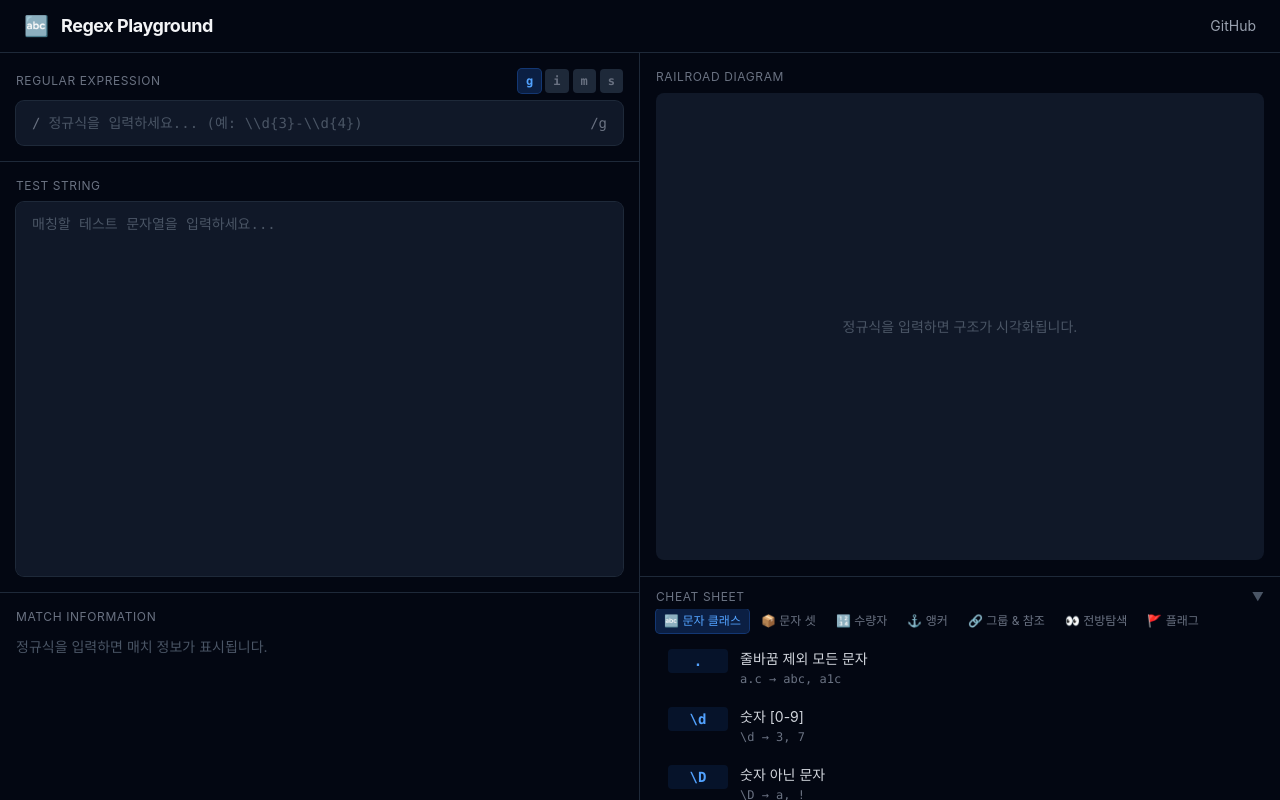
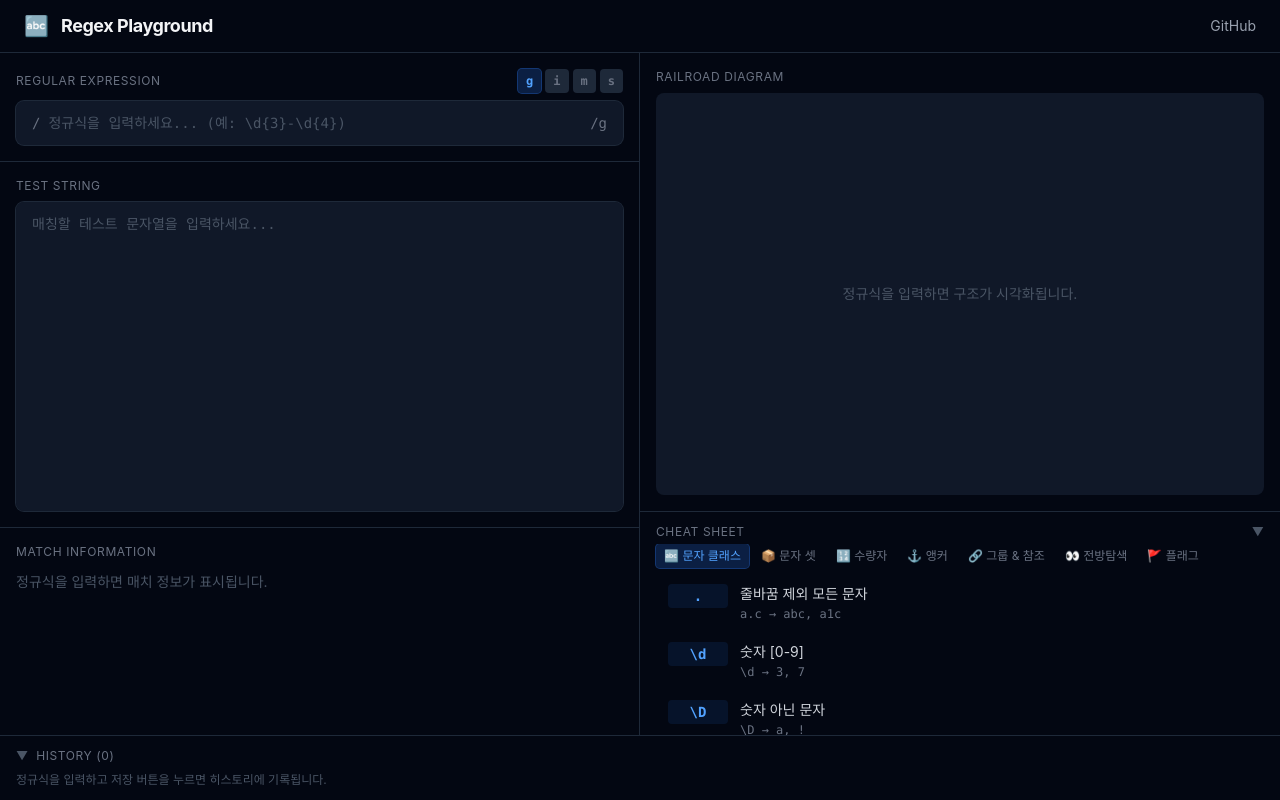
Before and after one commit to Dev-2A/regex-playground, a React (Vite) app: page / in a window 1280 px wide. Built offline with nearby package versions, Linux system fonts and the light colour scheme.

Commit message:
✨ 매칭 히스토리 구현 (저장/불러오기/삭제, localStorage 영구 저장)

```diff
--- a/src/App.jsx
+++ b/src/App.jsx
@@ -6,14 +6,18 @@ import TestStringInput from "./components/Editor/TestStringInput";
 import MatchPanel from "./components/MatchInfo/MatchPanel";
 import DiagramPanel from "./components/Visualizer/DiagramPanel";
 import CheatSheetPanel from "./components/CheatSheet/CheatSheetPanel";
+import HistoryPanel from "./components/History/HistoryPanel";
 import { useRegex } from "./hooks/useRegex";
+import { useHistory } from "./hooks/useHistory";
 
 function App() {
   const {
     pattern,
     setPattern,
     flags,
+    flagString,
     toggleFlag,
+    setFlagsFromString,
     testString,
     setTestString,
     regex,
@@ -22,11 +26,29 @@ function App() {
     parseError,
   } = useRegex();
 
+  const { history, addToHistory, removeFromHistory, clearHistory } =
+    useHistory();
+
   const handleInsertPattern = useCallback(
     (syntax) => {
       setPattern((prev) => prev + syntax);
     },
     [setPattern],
+  );
+
+  const handleSave = useCallback(() => {
+    addToHistory(pattern, flagString, testString);
+  }, [addToHistory, pattern, flagString, testString]);
+
+  const handleSelectHistory = useCallback(
+    (item) => {
+      setPattern(item.pattern);
+      setFlagsFromString(item.flags);
+      if (item.testString) {
+        setTestString(item.testString);
+      }
+    },
+    [setPattern, setFlagsFromString, setTestString],
   );
 
   return (
@@ -41,6 +63,7 @@ function App() {
               flags={flags}
               onToggleFlag={toggleFlag}
               error={error}
+              onSave={handleSave}
             />
             <TestStringInput
               testString={testString}
@@ -56,6 +79,14 @@ function App() {
             <CheatSheetPanel onInsertPattern={handleInsertPattern} />
           </>
         }
+        bottom={
+          <HistoryPanel
+            history={history}
+            onSelect={handleSelectHistory}
+            onRemove={removeFromHistory}
+            onClear={clearHistory}
+          />
+        }
       />
     </div>
   );
--- a/src/components/Editor/RegexInput.jsx
+++ b/src/components/Editor/RegexInput.jsx
@@ -1,13 +1,31 @@
 import FlagToggle from "./FlagToggle";
 
-function RegexInput({ pattern, onPatternChange, flags = {}, onToggleFlag, error }) {
+function RegexInput({
+  pattern,
+  onPatternChange,
+  flags = {},
+  onToggleFlag,
+  error,
+  onSave,
+}) {
   return (
     <div className="p-4 border-b border-gray-800">
       <div className="flex items-center justify-between mb-2">
         <p className="text-xs text-gray-500 uppercase tracking-wider">
           Regular Expression
         </p>
-        <FlagToggle flags={flags} onToggle={onToggleFlag} />
+        <div className="flex items-center gap-2">
+          {pattern && (
+            <button
+              onClick={onSave}
+              className="px-2 py-1 rounded text-xs text-gray-400 hover:text-blue-400 hover:bg-blue-500/10 transition-colors"
+              title="히스토리에 저장"
+            >
+              💾 저장
+            </button>
+          )}
+          <FlagToggle flags={flags} onToggle={onToggleFlag} />
+        </div>
       </div>
 
       <div
@@ -23,7 +41,7 @@ function RegexInput({ pattern, onPatternChange, flags = {}, onToggleFlag, error
           type="text"
           value={pattern}
           onChange={(e) => onPatternChange(e.target.value)}
-          placeholder="정규식을 입력하세요... (예: \\d{3}-\\d{4})"
+          placeholder="정규식을 입력하세요... (예: \d{3}-\d{4})"
           spellCheck={false}
           className="flex-1 bg-transparent px-2 py-3 font-mono text-sm text-gray-100 outline-none placeholder:text-gray-600"
         />
--- /dev/null
+++ b/src/components/History/HistoryPanel.jsx
@@ -0,0 +1,116 @@
+import { useState } from "react";
+
+function HistoryPanel({ history, onSelect, onRemove, onClear }) {
+  const [collapsed, setCollapsed] = useState(false);
+
+  if (collapsed) {
+    return (
+      <div className="px-4 py-2">
+        <button
+          onClick={() => setCollapsed(false)}
+          className="flex items-center gap-2 text-xs text-gray-500 hover:text-gray-300 transition-colors"
+        >
+          <span>▶</span>
+          <span className="uppercase tracking-wider">
+            History ({history.length})
+          </span>
+        </button>
+      </div>
+    );
+  }
+
+  return (
+    <div className="px-4 py-3">
+      {/* 헤더 */}
+      <div className="flex items-center justify-between mb-2">
+        <div className="flex items-center gap-2">
+          <button
+            onClick={() => setCollapsed(true)}
+            className="text-xs text-gray-600 hover:text-gray-400 transition-colors"
+            title="접기"
+          >
+            ▼
+          </button>
+          <p className="text-xs text-gray-500 uppercase tracking-wider">
+            History ({history.length})
+          </p>
+        </div>
+        {history.length > 0 && (
+          <button
+            onClick={onClear}
+            className="text-xs text-gray-600 hover:text-red-400 transition-colors"
+          >
+            전체 삭제
+          </button>
+        )}
+      </div>
+
+      {/* 히스토리 리스트 — 가로 스크롤 */}
+      {history.length === 0 ? (
+        <p className="text-xs text-gray-600">
+          정규식을 입력하고 저장 버튼을 누르면 히스토리에 기록됩니다.
+        </p>
+      ) : (
+        <div className="flex gap-2 overflow-x-auto pb-1 scrollbar-hide">
+          {history.map((item) => (
+            <HistoryItem
+              key={item.id}
+              item={item}
+              onSelect={onSelect}
+              onRemove={onRemove}
+            />
+          ))}
+        </div>
+      )}
+    </div>
+  );
+}
+
+function HistoryItem({ item, onSelect, onRemove }) {
+  const timeAgo = getTimeAgo(item.timestamp);
+
+  return (
+    <div className="shrink-0 group relative bg-gray-900 rounded-lg px-3 py-2 hover:bg-gray-800 transition-colors min-w-[160px] max-w-[240px]">
+      {/* 삭제 버튼 */}
+      <button
+        onClick={(e) => {
+          e.stopPropagation();
+          onRemove(item.id);
+        }}
+        className="absolute top-1 right-1 w-5 h-5 flex items-center justify-center rounded text-gray-600 hover:text-red-400 hover:bg-gray-700 opacity-0 group-hover:opacity-100 transition-all text-xs"
+        title="삭제"
+      >
+        ✕
+      </button>
+
+      {/* 클릭하면 불러오기 */}
+      <button onClick={() => onSelect(item)} className="text-left w-full">
+        <div className="flex items-center gap-1 mb-1">
+          <code className="text-xs font-mono text-blue-400 truncate max-w-[180px]">
+            /{item.pattern}/{item.flags}
+          </code>
+        </div>
+        {item.testString && (
+          <p className="text-xs text-gray-500 truncate">{item.testString}</p>
+        )}
+        <p className="text-xs text-gray-600 mt-1">{timeAgo}</p>
+      </button>
+    </div>
+  );
+}
+
+function getTimeAgo(timestamp) {
+  const now = Date.now();
+  const diff = now - new Date(timestamp).getTime();
+  const minutes = Math.floor(diff / 60000);
+  const hours = Math.floor(diff / 3600000);
+  const days = Math.floor(diff / 86400000);
+
+  if (minutes < 1) return "방금";
+  if (minutes < 60) return `${minutes}분 전`;
+  if (hours < 24) return `${hours}시간 전`;
+  if (days < 30) return `${days}일 전`;
+  return new Date(timestamp).toLocaleDateString("ko-KR");
+}
+
+export default HistoryPanel;
--- /dev/null
+++ b/src/hooks/useHistory.js
@@ -0,0 +1,66 @@
+import { useState, useCallback } from "react";
+
+const STORAGE_KEY = "regex-playground-history";
+const MAX_HISTORY = 30;
+
+function loadHistory() {
+  try {
+    const raw = localStorage.getItem(STORAGE_KEY);
+    return raw ? JSON.parse(raw) : [];
+  } catch {
+    return [];
+  }
+}
+
+function saveHistory(history) {
+  try {
+    localStorage.setItem(STORAGE_KEY, JSON.stringify(history));
+  } catch {
+    // localStorage 사용 불가 시 무시
+  }
+}
+
+export function useHistory() {
+  const [history, setHistory] = useState(loadHistory);
+
+  const addToHistory = useCallback((pattern, flagString, testString) => {
+    if (!pattern) return;
+
+    setHistory((prev) => {
+      // 동일한 패턴+플래그 조합이 이미 있으면 제거 후 맨 앞에 추가
+      const filtered = prev.filter(
+        (item) => !(item.pattern === pattern && item.flags === flagString),
+      );
+      const newItem = {
+        id: Date.now(),
+        pattern,
+        flags: flagString,
+        testString: testString.slice(0, 200), // 테스트 문자열은 200자까지만 저장
+        timestamp: new Date().toISOString(),
+      };
+      const updated = [newItem, ...filtered].slice(0, MAX_HISTORY);
+      saveHistory(updated);
+      return updated;
+    });
+  }, []);
+
+  const removeFromHistory = useCallback((id) => {
+    setHistory((prev) => {
+      const updated = prev.filter((item) => item.id !== id);
+      saveHistory(updated);
+      return updated;
+    });
+  }, []);
+
+  const clearHistory = useCallback(() => {
+    setHistory([]);
+    saveHistory([]);
+  }, []);
+
+  return {
+    history,
+    addToHistory,
+    removeFromHistory,
+    clearHistory,
+  };
+}
--- a/src/hooks/useRegex.js
+++ b/src/hooks/useRegex.js
@@ -1,4 +1,4 @@
-import { useState, useMemo } from "react";
+import { useState, useMemo, useCallback } from "react";
 import { parseRegex } from "../utils/regexParser";
 
 const DEFAULT_FLAGS = {
@@ -23,6 +23,15 @@ export function useRegex() {
   const toggleFlag = (flag) => {
     setFlags((prev) => ({ ...prev, [flag]: !prev[flag] }));
   };
+
+  const setFlagsFromString = useCallback((str) => {
+    setFlags({
+      g: str.includes("g"),
+      i: str.includes("i"),
+      m: str.includes("m"),
+      s: str.includes("s"),
+    });
+  }, []);
 
   const regex = useMemo(() => {
     if (!pattern) return null;
@@ -54,6 +63,7 @@ export function useRegex() {
     flags,
     flagString,
     toggleFlag,
+    setFlagsFromString,
     testString,
     setTestString,
     regex,
```
